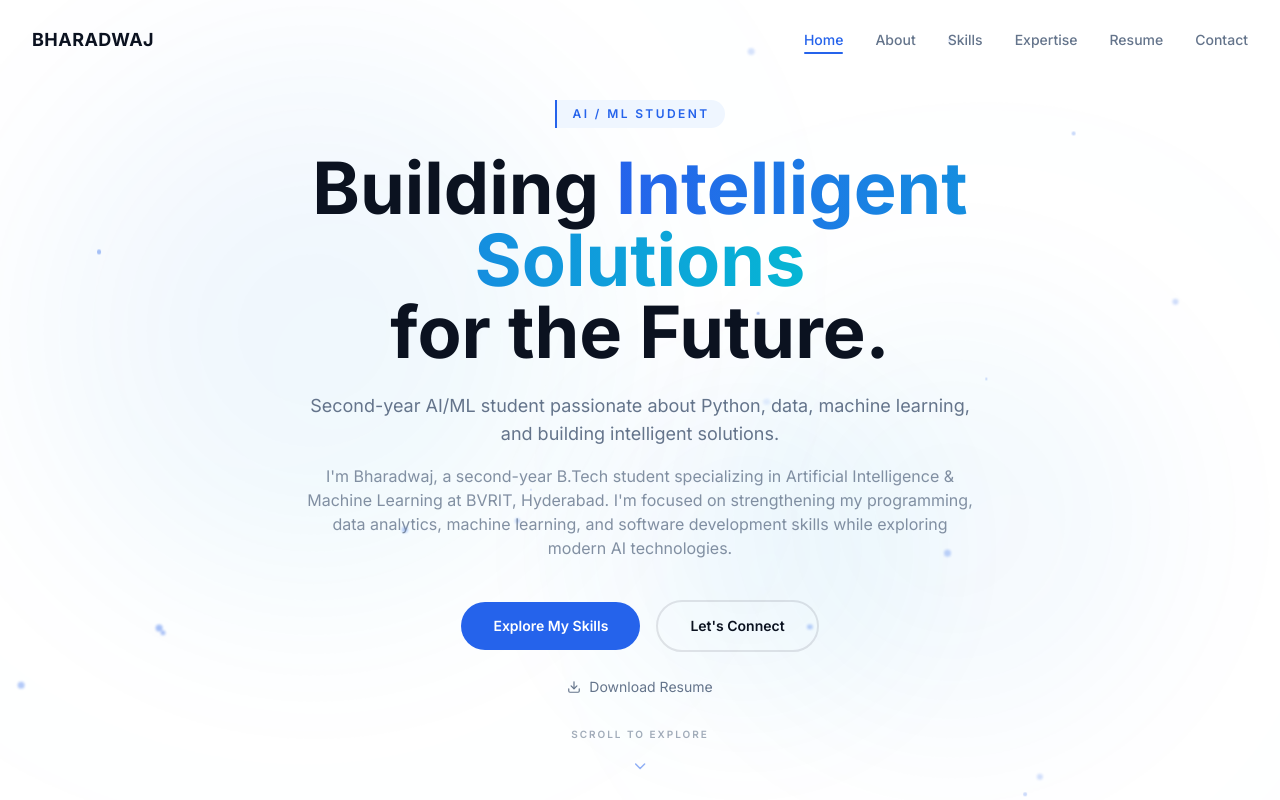
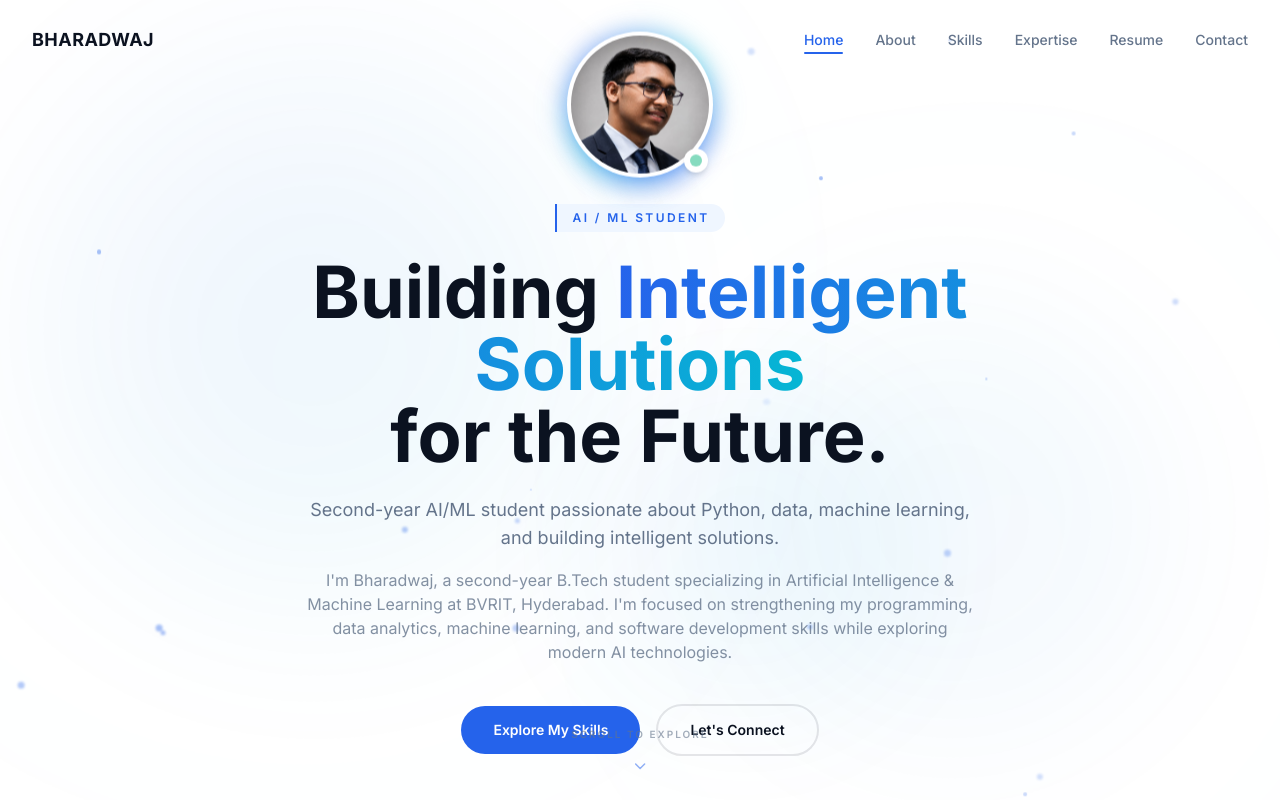
Before and after one commit to 25211a6606-cmyk/bharadwaj-portfolio, a React (Vite) app: page / in a window 1280 px wide. Shown: the top 800 px of the page. Built offline with nearby package versions, Linux system fonts and the light colour scheme.

Commit message:
feat: add hero profile picture, improve cursor accuracy, remove hero resume button

```diff
--- a/src/components/CustomCursor.jsx
+++ b/src/components/CustomCursor.jsx
@@ -1,57 +1,67 @@
-import { useEffect, useState } from 'react';
-import { motion } from 'framer-motion';
+import { useEffect, useRef, useState } from 'react';
 
 export default function CustomCursor() {
-  const [pos, setPos] = useState({ x: 0, y: 0 });
+  const cursorRef = useRef(null);
   const [hovering, setHovering] = useState(false);
   const [visible, setVisible] = useState(false);
 
   useEffect(() => {
-    // Only on desktop
-    if ('ontouchstart' in window) return;
+    // Only enable on desktop/pointer devices
+    if (typeof window === 'undefined' || window.matchMedia('(pointer: coarse)').matches) {
+      return;
+    }
 
-    const move = (e) => {
-      setPos({ x: e.clientX, y: e.clientY });
-      setVisible(true);
+    const cursor = cursorRef.current;
+    if (!cursor) return;
+
+    const handleMouseMove = (e) => {
+      cursor.style.transform = `translate3d(${e.clientX}px, ${e.clientY}px, 0)`;
+      if (!visible) setVisible(true);
     };
-    const enter = () => setHovering(true);
-    const leave = () => setHovering(false);
 
-    window.addEventListener('mousemove', move);
+    const handleMouseEnter = () => setHovering(true);
+    const handleMouseLeave = () => setHovering(false);
 
-    const addListeners = () => {
-      document.querySelectorAll('a, button, [data-hover]').forEach(el => {
-        el.addEventListener('mouseenter', enter);
-        el.addEventListener('mouseleave', leave);
+    window.addEventListener('mousemove', handleMouseMove, { passive: true });
+
+    const attachListeners = () => {
+      document.querySelectorAll('a, button, input, textarea, [role="button"], [data-hover]').forEach((el) => {
+        el.removeEventListener('mouseenter', handleMouseEnter);
+        el.removeEventListener('mouseleave', handleMouseLeave);
+        el.addEventListener('mouseenter', handleMouseEnter);
+        el.addEventListener('mouseleave', handleMouseLeave);
       });
     };
 
-    addListeners();
-    const observer = new MutationObserver(addListeners);
+    attachListeners();
+    const observer = new MutationObserver(attachListeners);
     observer.observe(document.body, { childList: true, subtree: true });
 
     return () => {
-      window.removeEventListener('mousemove', move);
+      window.removeEventListener('mousemove', handleMouseMove);
       observer.disconnect();
     };
-  }, []);
+  }, [visible]);
 
   if (!visible) return null;
 
   return (
-    <motion.div
-      className="fixed top-0 left-0 pointer-events-none z-[9999] mix-blend-difference"
-      animate={{
-        x: pos.x - (hovering ? 20 : 10),
-        y: pos.y - (hovering ? 20 : 10),
-        width: hovering ? 40 : 20,
-        height: hovering ? 40 : 20,
+    <div
+      ref={cursorRef}
+      className="fixed top-0 left-0 pointer-events-none z-[9999] will-change-transform"
+      style={{
+        transform: 'translate3d(-100px, -100px, 0)',
+        transition: 'opacity 0.15s ease',
       }}
-      transition={{ type: 'spring', stiffness: 500, damping: 28 }}
     >
-      <div className={`w-full h-full rounded-full border-2 border-[#2563EB] transition-all duration-200 ${
-        hovering ? 'bg-[#2563EB]/10' : 'bg-transparent'
-      }`} />
-    </motion.div>
+      {/* Outer interactive ring - centered exactly on pointer with zero movement lag */}
+      <div
+        className={`rounded-full border-2 border-[#2563EB] -translate-x-1/2 -translate-y-1/2 transition-all duration-150 ease-out ${
+          hovering
+            ? 'w-10 h-10 bg-[#2563EB]/15 scale-125 border-[#06B6D4] shadow-md shadow-blue-500/30'
+            : 'w-5 h-5 bg-transparent opacity-80'
+        }`}
+      />
+    </div>
   );
 }
--- a/src/components/Hero.jsx
+++ b/src/components/Hero.jsx
@@ -1,6 +1,6 @@
 import { useEffect, useRef, useState } from 'react';
 import { motion, useScroll, useTransform } from 'framer-motion';
-import { ChevronDown, Download } from 'lucide-react';
+import { ChevronDown } from 'lucide-react';
 
 const particles = Array.from({ length: 20 }, (_, i) => ({
   id: i,
@@ -109,6 +109,36 @@ export default function Hero() {
         className="relative z-10 max-w-4xl mx-auto px-6 text-center"
       >
         <motion.div variants={container} initial="hidden" animate="show">
+          {/* Profile Picture */}
+          <motion.div variants={item} className="flex justify-center mb-6">
+            <div className="relative group">
+              {/* Outer soft ambient glow */}
+              <motion.div
+                animate={{ rotate: 360 }}
+                transition={{ duration: 20, repeat: Infinity, ease: 'linear' }}
+                className="absolute -inset-1 rounded-full bg-gradient-to-r from-[#2563EB] via-[#06B6D4] to-[#2563EB] opacity-60 blur-md group-hover:opacity-90 transition duration-500"
+              />
+              <motion.div
+                animate={{ y: [0, -6, 0] }}
+                transition={{ duration: 4, repeat: Infinity, ease: 'easeInOut' }}
+                className="relative w-28 h-28 sm:w-32 sm:h-32 md:w-36 md:h-36 rounded-full p-[3px] bg-gradient-to-tr from-[#2563EB] to-[#06B6D4] shadow-xl shadow-blue-500/20"
+              >
+                <div className="w-full h-full rounded-full overflow-hidden bg-white ring-4 ring-white">
+                  <img
+                    src="/profile.jpeg"
+                    alt="Bharadwaj - AI/ML Student"
+                    className="w-full h-full object-cover object-center group-hover:scale-105 transition-transform duration-500"
+                  />
+                </div>
+
+                {/* Status indicator dot */}
+                <div className="absolute bottom-1 right-1 flex items-center justify-center w-6 h-6 rounded-full bg-white shadow-md">
+                  <span className="w-3 h-3 rounded-full bg-emerald-500 animate-pulse" title="Active & Open to Opportunities" />
+                </div>
+              </motion.div>
+            </div>
+          </motion.div>
+
           <motion.div variants={item} className="mb-6">
             <span className="inline-block px-4 py-1.5 text-xs font-semibold tracking-[0.2em] text-[#2563EB] border-l-2 border-[#2563EB] bg-blue-50 rounded-r-full">
               AI / ML STUDENT
@@ -135,7 +165,7 @@ export default function Hero() {
             I'm Bharadwaj, a second-year B.Tech student specializing in Artificial Intelligence &amp; Machine Learning at BVRIT, Hyderabad. I'm focused on strengthening my programming, data analytics, machine learning, and software development skills while exploring modern AI technologies.
           </motion.p>
 
-          <motion.div variants={item} className="flex flex-col sm:flex-row items-center justify-center gap-4 mb-6">
+          <motion.div variants={item} className="flex flex-col sm:flex-row items-center justify-center gap-4 mb-2">
             <button
               onClick={() => scrollTo('#skills')}
               className="group px-8 py-3.5 bg-[#2563EB] text-white text-sm font-semibold rounded-full hover:bg-[#1d4ed8] transition-all duration-300 hover:-translate-y-0.5 hover:shadow-lg hover:shadow-blue-500/25 active:scale-[0.98]"
@@ -148,16 +178,6 @@ export default function Hero() {
             >
               Let's Connect
             </button>
-          </motion.div>
-
-          <motion.div variants={item}>
-            <a
-              href="/ANE_BHARADWAJ.docx"
-              download
-              className="inline-flex items-center gap-2 text-sm text-[#64748B] hover:text-[#2563EB] transition-colors"
-            >
-              <Download size={14} /> Download Resume
-            </a>
           </motion.div>
         </motion.div>
       </motion.div>
```
Also changed, not shown: public/profile.jpeg (added).
